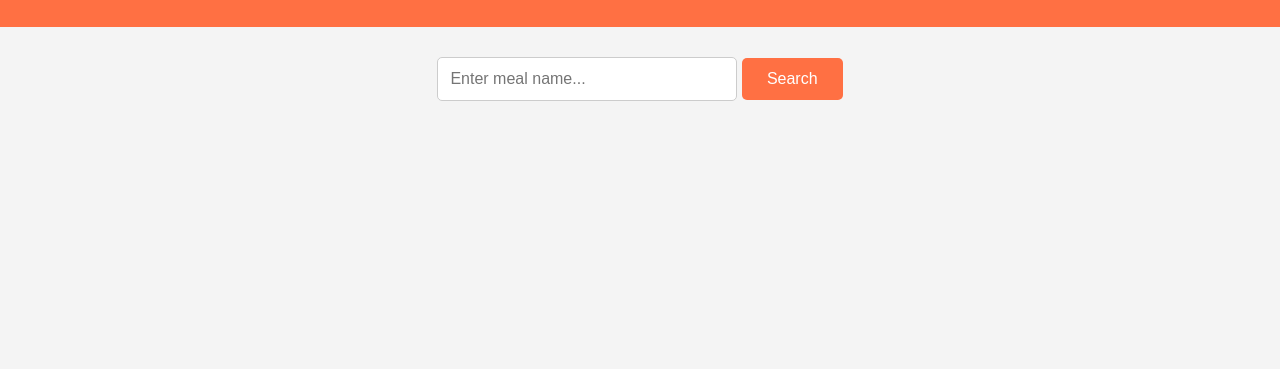
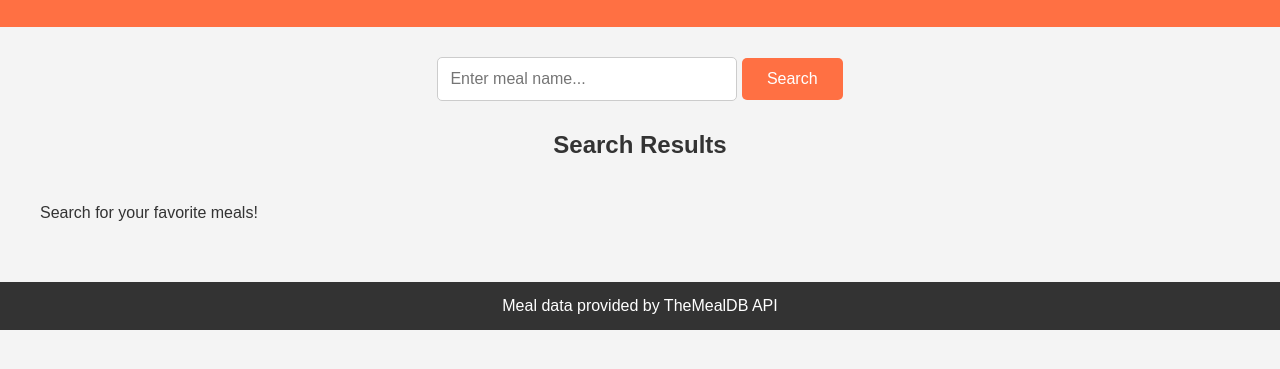
Before and after one commit to sarwer00/Meal-Finder, a plain HTML site: page index.html in a window 1280 px wide. Shown: the part 99-468 px from the top of the page. Drawn offline with Linux system fonts and the light colour scheme.

Commit message:
Add meal results section and complete HTML page

```diff
--- a/index.html
+++ b/index.html
@@ -32,3 +32,25 @@
         <button onclick="searchMeals()">Search</button>
 
     </div>
+
+        <!-- Search Results Heading -->
+
+    <h2>Search Results</h2>
+
+    <!-- Container to display meal results -->
+
+    <div id="mealContainer" class="meal-container">
+        <p>Search for your favorite meals!</p>
+    </div>
+
+    <!-- Website Footer -->
+
+    <footer>
+        <p>Meal data provided by TheMealDB API</p>
+    </footer>
+
+    <!-- Connect external JavaScript file -->
+    <script src="script.js"></script>
+
+</body>
+</html>
```
